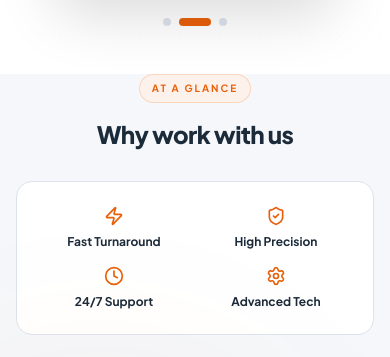
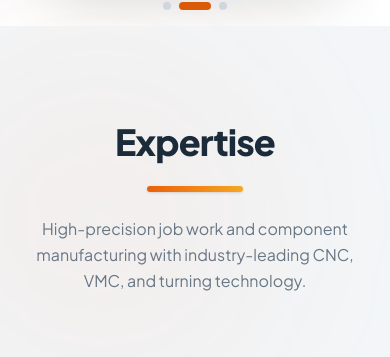
Before and after one commit to Beforth/nashik-cnc-works, a Next.js app: page / in a window 390 px wide. Shown: the part 984-1341 px from the top of the page. Built offline with nearby package versions, Linux system fonts and the light colour scheme; grey boxes are pictures that could not be loaded.

Commit message:
conver to next js

```diff
--- a/src/components/Hero.tsx
+++ b/src/components/Hero.tsx
@@ -66,12 +66,12 @@ export default function Hero({ city }: { city: CityData }) {
   return (
     <section
       id="home"
-      className="relative pt-32 pb-20 px-4 overflow-hidden bg-white min-h-[90vh] flex items-center"
+      className="relative pt-28 pb-12 sm:pt-32 sm:pb-20 px-4 overflow-hidden bg-white sm:bg-white bg-[radial-gradient(circle_at_top_right,#FFF0E8_0%,transparent_40%),radial-gradient(circle_at_bottom_left,#EEF1F6_0%,transparent_40%)] min-h-[90vh] flex items-center"
       aria-labelledby="hero-main-title"
     >
       {/* --- SVG Background Pattern --- */}
-      <div className="absolute inset-0 z-0 pointer-events-none opacity-[0.4]" aria-hidden="true">
-        <svg xmlns="http://www.w3.org/2000/svg" version="1.1" width="100%" height="100%" preserveAspectRatio="none" viewBox="0 0 1440 560">
+      <div className="absolute inset-0 z-0 pointer-events-none opacity-[0.2] sm:opacity-[0.4]" aria-hidden="true">
+        <svg xmlns="http://www.w3.org/2000/svg" version="1.1" width="100%" height="100%" preserveAspectRatio="xMidYMid slice" viewBox="0 0 1440 560">
             <g mask="url(#SvgjsMask1002)" fill="none">
                 <path d="M1559.34 378.41C1407.15 373.73 1302.06 152.66 997.55 143.21 693.05 133.76 588.09-88.65 435.77-93.41" stroke="rgba(255, 163, 15, 0.58)" strokeWidth="2"></path>
                 <path d="M1561.59 367.31C1463.64 367.03 1368.83 297.31 1176.08 297.31 983.32 297.31 1003.89 376.55 790.56 367.31 577.23 358.07 544.84-28.84 405.05-70.18" stroke="rgba(255, 163, 15, 0.58)" strokeWidth="2"></path>
@@ -89,10 +89,10 @@ export default function Hero({ city }: { city: CityData }) {
 
       {/* Engineering Dot Grid */}
       <div
-        className="absolute inset-0 opacity-[0.25]"
+        className="absolute inset-0 opacity-[0.15] sm:opacity-[0.25]"
         style={{
           backgroundImage: `radial-gradient(#cbd5e1 1.5px, transparent 1.5px)`,
-          backgroundSize: '40px 40px'
+          backgroundSize: '30px 30px'
         }}
         aria-hidden
       />
--- a/src/components/HomePage.tsx
+++ b/src/components/HomePage.tsx
@@ -1,12 +1,7 @@
 'use client';
 import React, { useEffect } from 'react';
 import { motion } from 'motion/react';
-import {
-  ShieldCheck,
-  Zap,
-  Clock,
-  Settings,
-} from 'lucide-react';
+
 import {
   CITIES,
   INDUSTRIES,
@@ -43,48 +38,7 @@ const HomePage = ({ slug }: HomePageProps) => {
       <Navbar />
       <Hero city={city} />
 
-      {/* Highlights Strip (Mobile Only or additional) */}
-      <section id="highlights" className="md:hidden px-4 mb-12" aria-labelledby="highlights-heading">
-        <div className="mb-8 text-center">
-          <div className="mb-4 flex items-center justify-center gap-3">
-            <span
-              className="hidden h-px w-8 bg-gradient-to-r from-transparent to-machine-orange/55 sm:block md:w-14"
-              aria-hidden
-            />
-            <span className="rounded-full border border-machine-orange/20 bg-orange-light/80 px-3 py-1.5 text-[10px] font-bold uppercase tracking-[0.2em] text-machine-orange">
-              At a glance
-            </span>
-            <span
-              className="hidden h-px w-8 bg-gradient-to-l from-transparent to-machine-orange/55 sm:block md:w-14"
-              aria-hidden
-            />
-          </div>
-          <h2
-            id="highlights-heading"
-            className="text-2xl font-extrabold leading-tight tracking-tight text-navy sm:text-3xl md:text-4xl"
-          >
-            Why work with us
-          </h2>
-        </div>
-        <div className="bg-white border border-border-grey rounded-2xl p-6 grid grid-cols-2 gap-4">
-          <div className="text-center">
-            <Zap className="mx-auto text-machine-orange mb-2" size={20} />
-            <div className="text-xs font-bold text-navy">Fast Turnaround</div>
-          </div>
-          <div className="text-center">
-            <ShieldCheck className="mx-auto text-machine-orange mb-2" size={20} />
-            <div className="text-xs font-bold text-navy">High Precision</div>
-          </div>
-          <div className="text-center">
-            <Clock className="mx-auto text-machine-orange mb-2" size={20} />
-            <div className="text-xs font-bold text-navy">24/7 Support</div>
-          </div>
-          <div className="text-center">
-            <Settings className="mx-auto text-machine-orange mb-2" size={20} />
-            <div className="text-xs font-bold text-navy">Advanced Tech</div>
-          </div>
-        </div>
-      </section>
+
 
       <Services />
       <Infrastructure />
```
